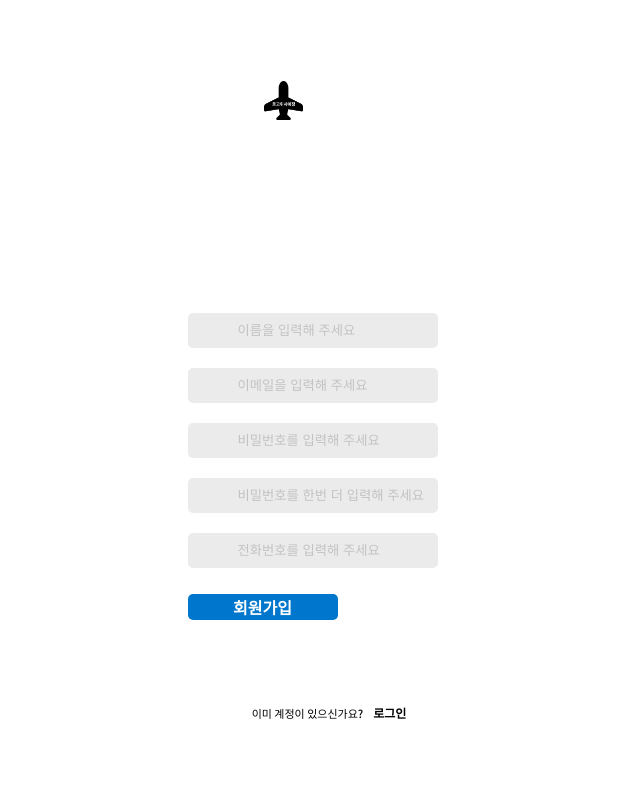
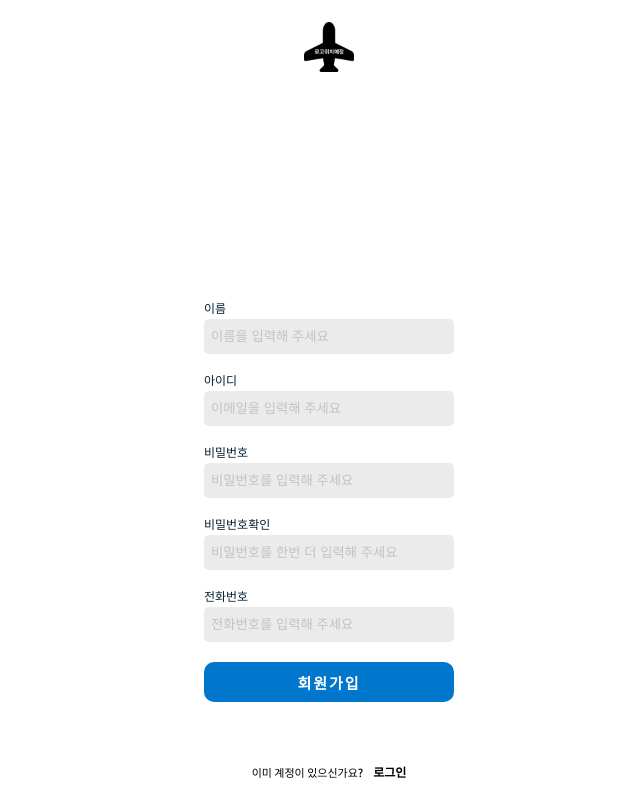
Before and after one commit to choiyen/pocketTrip, a React (Create React App) app in the folder frontend/: page /Login/Register in a window 1280 px wide. Shown: the whole page, without its empty margins (311-951 px from the left). Built offline with nearby package versions, Linux system fonts and the light colour scheme; a web font is replaced by a local one.

Commit message:
로그인,회원가입css

```diff
--- a/frontend/src/App.tsx
+++ b/frontend/src/App.tsx
@@ -5,7 +5,7 @@ import { BrowserRouter, Route, Routes } from "react-router-dom";
 import MainPage from "./pages/Home/MainPage";
 import MyPage from "./pages/Mypage/MyPage";
 import Login from "./pages/Login/Login";
-import Register from "./pages/Login/Register/Register";
+import Register from "./pages/Register/Register";
 import { Provider } from "react-redux";
 import store from "./store";
 
--- a/frontend/src/components/Common/Button.tsx
+++ b/frontend/src/components/Common/Button.tsx
@@ -10,7 +10,7 @@ interface ButtonState {
 }
 
 const CutomButton = styled.button`
-  letter-spacing: 1px;
+  letter-spacing: 2px;
   white-space: nowrap;
   text-overflow: ellipsis;
   overflow: hidden;
@@ -23,10 +23,10 @@ const CutomButton = styled.button`
 `;
 
 const LargeButton = styled(CutomButton)<{ $bgColor: string }>`
-  font-size: 18px;
+  font-size: 15px;
   padding: 0 20px;
-  height: 56px;
-  border-radius: 15px;
+  height: 40px;
+  border-radius: 10px;
   width: clamp(150px, 50vw, 250px);
   background-color: ${(props) =>
     props.$bgColor === "green"
--- a/frontend/src/index.tsx
+++ b/frontend/src/index.tsx
@@ -1,7 +1,6 @@
 import React from "react";
 import ReactDOM from "react-dom/client";
 import "./index.css";
-import Login from "./components/pages/Login";
 import App from "./App";
 
 const root = ReactDOM.createRoot(
--- a/frontend/src/pages/Login/Login.tsx
+++ b/frontend/src/pages/Login/Login.tsx
@@ -1,6 +1,7 @@
 import React, { useState } from "react";
 import axios from "axios";
 import "./LoginPage.css";
+import Button from "../../components/Common/Button";
 
 interface LoginResponse {
   success: boolean;
@@ -63,9 +64,7 @@ const LoginPage: React.FC = () => {
             이메일 & 비밀번호 찾기
           </a>
         </div>
-        <button type="button" className="loginBt" onClick={loginUser}>
-          로그인
-        </button>
+        <Button size="L" name="로그인" $bgColor="blue" onClick={loginUser} />
       </form>
 
       {/* 회원가입 페이지 만들면 경로 바꾸기! */}
--- a/frontend/src/pages/Login/LoginPage.css
+++ b/frontend/src/pages/Login/LoginPage.css
@@ -21,7 +21,7 @@ body {
   height: 100vh; /* 화면 전체 높이 사용 */
 }
 
-.logoSz {
+.login-page .logoSz {
   width: 130px;
   height: 130px;
   margin-bottom: 5%;
@@ -49,7 +49,6 @@ input {
   height: 35px;
   border-radius: 5px;
   box-sizing: border-box;
-  padding-left: 25px;
   margin-bottom: 20px;
 }
 
@@ -57,6 +56,7 @@ input::placeholder {
   opacity: 0.7;
   font-weight: 400;
   color: #b2b2b2;
+  padding-left: 5px;
   background-position: left 3px center;
   background-repeat: no-repeat;
 }
@@ -98,7 +98,7 @@ input::placeholder {
   text-decoration: none;
   font-weight: 900;
   font-size: 9px;
-  margin-top: 10px;
+  margin-top: 30px;
 }
 
 .noLogin {
--- a/frontend/src/pages/Login/Register/Register.css
+++ b/frontend/src/pages/Register/Register.css
@@ -27,18 +27,19 @@ h1 {
   margin-top: 20%;
 }
 
-.login-page {
+.Register-page {
   display: flex;
   flex-direction: column;
   align-items: center;
   justify-content: center;
   height: 100vh; /* 화면 전체 높이 사용 */
+  background-color: #ffffff;
 }
 
 .logoSz {
-  width: 130px;
-  height: 130px;
-  margin-bottom: 5%;
+  width: 50px;
+  height: 50px;
+  margin-bottom: 15%;
 }
 
 #registerForm {
@@ -55,13 +56,10 @@ input {
   height: 35px;
   border-radius: 5px;
   box-sizing: border-box;
-  padding-left: 25px;
   margin-bottom: 20px;
 }
 
 .inD {
-  width: 283px;
-  height: 55px;
   display: flex;
   flex-direction: column;
 }
@@ -70,7 +68,7 @@ input::placeholder {
   opacity: 0.7;
   font-weight: 400;
   color: #b2b2b2;
-  padding-left: 25px;
+  padding-left: 5px;
   background-position: left 3px center;
   background-repeat: no-repeat;
 }
--- a/frontend/src/pages/Login/Register/Register.tsx
+++ b/frontend/src/pages/Register/Register.tsx
@@ -1,5 +1,6 @@
 import React, { useState } from "react";
 import "./Register.css";
+import Button from "../../components/Common/Button";
 
 const RegisterPage: React.FC = () => {
   const [formData, setFormData] = useState({
@@ -24,15 +25,15 @@ const RegisterPage: React.FC = () => {
   const handleSubmit = (e: React.FormEvent<HTMLFormElement>) => {
     e.preventDefault();
     // Validation and API submission logic here
-    console.log("Form submitted", formData);
+    console.log("Form 전송", formData);
   };
 
   return (
-    <div className="login-page">
+    <div className="Register-page">
       <div className="logoSz">
         <a href="/login">
           <img
-            style={{ width: "30%", height: "30%" }}
+            style={{ width: "100%", height: "100%" }}
             src="/airplane.png"
             alt="로고위치"
           />
@@ -46,6 +47,7 @@ const RegisterPage: React.FC = () => {
         onSubmit={handleSubmit}
       >
         <div className="inD">
+          <label className="formLabel">이름</label>
           <input
             type="text"
             className="username"
@@ -58,6 +60,7 @@ const RegisterPage: React.FC = () => {
         </div>
 
         <div className="inD">
+          <label className="formLabel">아이디</label>
           <input
             type="text"
             className="emailAddr"
@@ -75,6 +78,7 @@ const RegisterPage: React.FC = () => {
         </div>
 
         <div className="inD">
+          <label className="formLabel">비밀번호</label>
           <input
             type="password"
             className="password"
@@ -87,6 +91,7 @@ const RegisterPage: React.FC = () => {
         </div>
 
         <div className="inD">
+          <label className="formLabel">비밀번호확인</label>
           <input
             type="password"
             className="password_confirm"
@@ -104,6 +109,7 @@ const RegisterPage: React.FC = () => {
         </div>
 
         <div className="inD">
+          <label className="formLabel">전화번호</label>
           <input
             type="number"
             className="phoneNumber"
@@ -121,9 +127,7 @@ const RegisterPage: React.FC = () => {
         </div>
 
         <div className="inD">
-          <button className="loginBt" type="submit">
-            회원가입
-          </button>
+          <Button size="L" name="회원가입" $bgColor="blue" />
         </div>
       </form>
 
```
